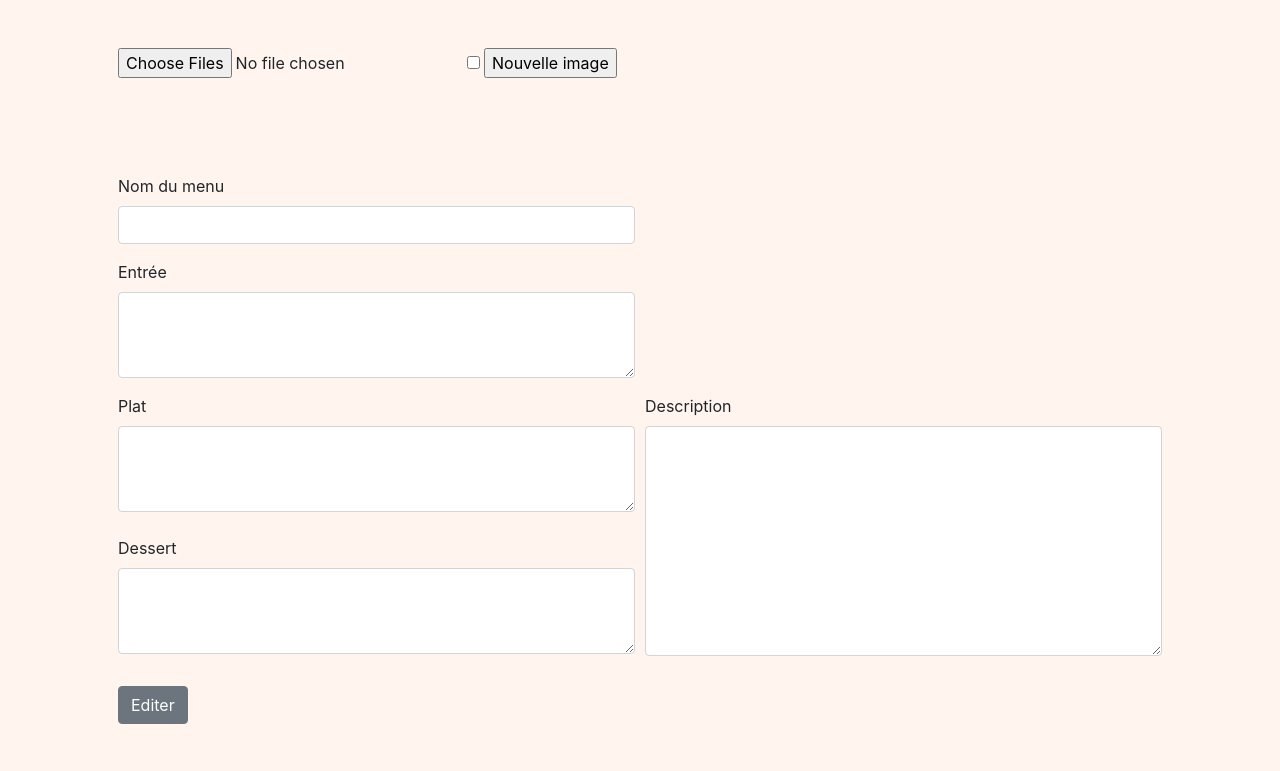
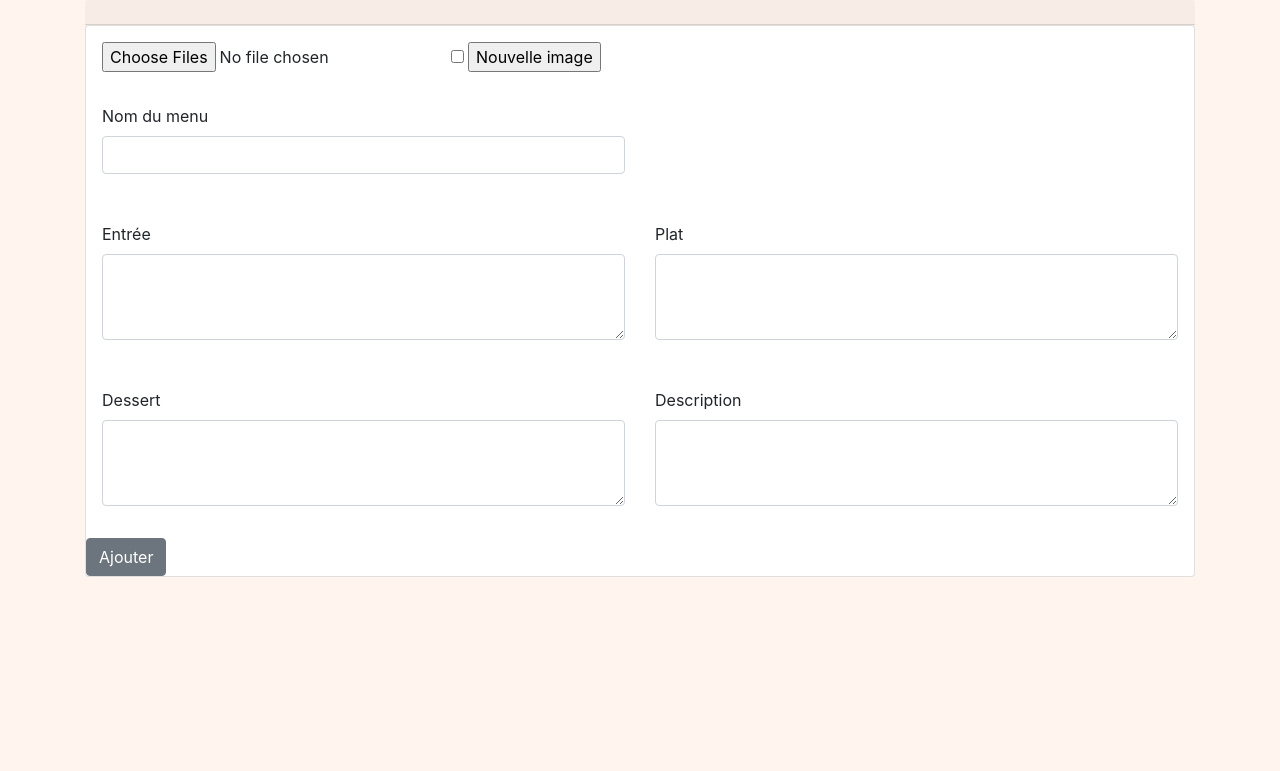
Before and after one commit to sxeseb/Strasbourg-0219-PHP-StraCook, a PHP site: template src/View/Admin/menuadd.html.twig in a window 1280 px wide. Shown: the top 771 px of the page. Run offline with PHP 8.4, Linux system fonts and the light colour scheme; the template is opened without the code that fills it, so the values that code supplies are empty; a stand-in replaces the project's code that opens the database connection; some libraries are stand-ins or nearby versions; some web fonts are replaced.

Commit message:
commit design admin menu

```diff
--- a/src/View/Admin/menu.html.twig
+++ b/src/View/Admin/menu.html.twig
@@ -5,7 +5,6 @@
 {% endblock %}
 
 {% block content %}
-
     <div class="container py-5">
         <div class="row">
             <div class="col-md-12 text-center">
@@ -46,5 +45,5 @@
             </div>
         </div>
     </div>
-
+</div>
 {% endblock %}
--- a/src/View/Admin/menuadd.html.twig
+++ b/src/View/Admin/menuadd.html.twig
@@ -5,10 +5,11 @@
 {% endblock %}
 
 {% block content %}
-
     <section></section>
-    <div class="container p-5">
-        <div class="row">
+    <div class="container">
+    <h5 class="card-header">{{ menu.name }}</h5>
+    <div class="card">
+        <div class="row p-3">
             <div class="col-md-6">
                 <form action="/menu/addImage/{{ menu.id }}" method="post" enctype="multipart/form-data">
                     <input type="file" name="menu_img_src" id="menu_img_src" multiple="multiple"/>
@@ -32,11 +33,9 @@
                 </div>
             {% endfor %}
         </div>
-    </div>
 
-    <div class="container p-5">
         <form method= "post" action="/admin/addMenu/ ">
-        <div class="form-row">
+            <div class="row p-3">
                 <div class="form-group col-md-6">
                 <label for="menu_name">Nom du menu</label>
                 <input name="menu_name" type="text" class="form-control" id="menu_name"
@@ -46,7 +45,7 @@
                 {% endif %}
             </div>
             </div>
-        <div class="form-row">
+            <div class="row p-3">
             <div class="form-group col-md-6">
                 <label for="entree">Entrée</label>
                 <textarea name="menu_starter" type="text" class="form-control" id="entree" rows="3"
@@ -55,8 +54,6 @@
                     <small id="menu_starter_help" class="form-text text-danger">{{ errors.menu_starter }}</small>
                 {% endif %}
             </div>
-        </div>
-        <div class="form-row">
             <div class="form-group col-md-6">
                 <label for="plat">Plat</label>
                 <textarea name="menu_main_course" type="text" class="form-control" id="plat" rows="3"
@@ -64,7 +61,10 @@
                 {% if errors.menu_main_course %}
                     <small id="menu_main_course_help" class="form-text text-danger">{{ errors.menu_main_course }}</small>
                 {% endif %}
-                <div class="form-group pt-4">
+            </div>
+            </div>
+                <div class="row p-3">
+                    <div class="form-group col-md-6">
                     <label for="dessert">Dessert</label>
                     <textarea name="menu_dessert" type="text" class="form-control" id="dessert" rows="3"
                     >{% if menu.dessert %}{{ menu.dessert }}{% endif %}</textarea>
@@ -72,18 +72,18 @@
                         <small id="menu_menu_dessert_help" class="form-text text-danger">{{ errors.menu_dessert }}</small>
                     {% endif %}
                 </div>
-            </div>
             <div class="form-group col-md-6">
                 <label for="description">Description</label>
-                <textarea name="menu_description" type="text" class="form-control" id="description" rows="9"
+                <textarea name="menu_description" type="text" class="form-control" id="description" rows="3"
                 >{% if menu.description %}{{ menu.description }}{% endif %}</textarea>
                 {% if errors.menu_description %}
                     <small id="menu_menu_description_help" class="form-text text-danger">{{ errors.menu_description }}</small>
                 {% endif %}
             </div>
                 </div>
-        <button type="submit" class="btn btn-secondary" href="/Admin/menus/">Editer</button>
+            <button type="submit" class="btn btn-secondary" href="/Admin/menus/">Ajouter</button>
         </form>
+    </div>
     </div>
 
 {% endblock %}
```
Also changed, not shown: src/View/Admin/menuedit.html.twig (+12 -14 lines). Lines whose indentation alone changed are shown as unchanged.
